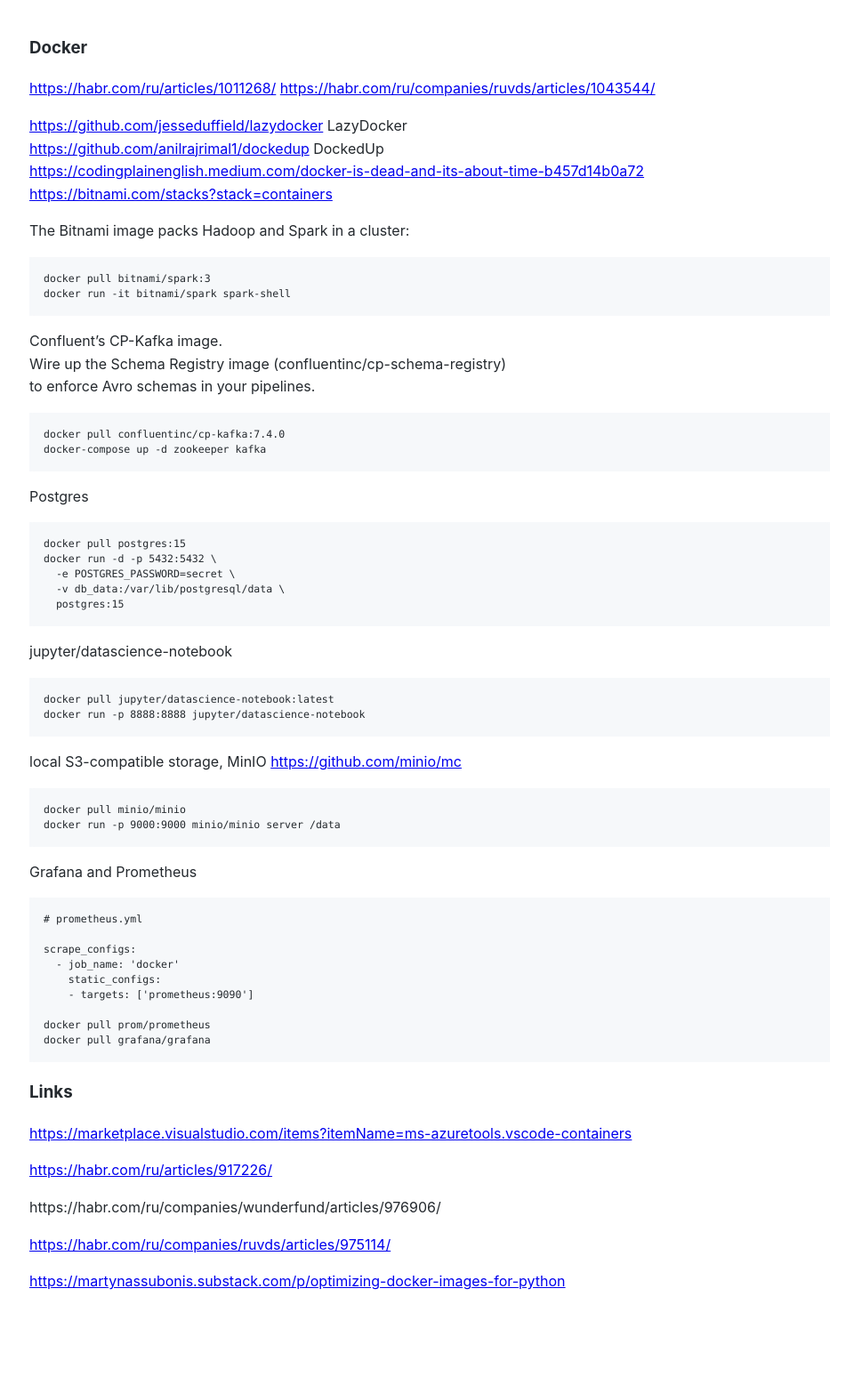
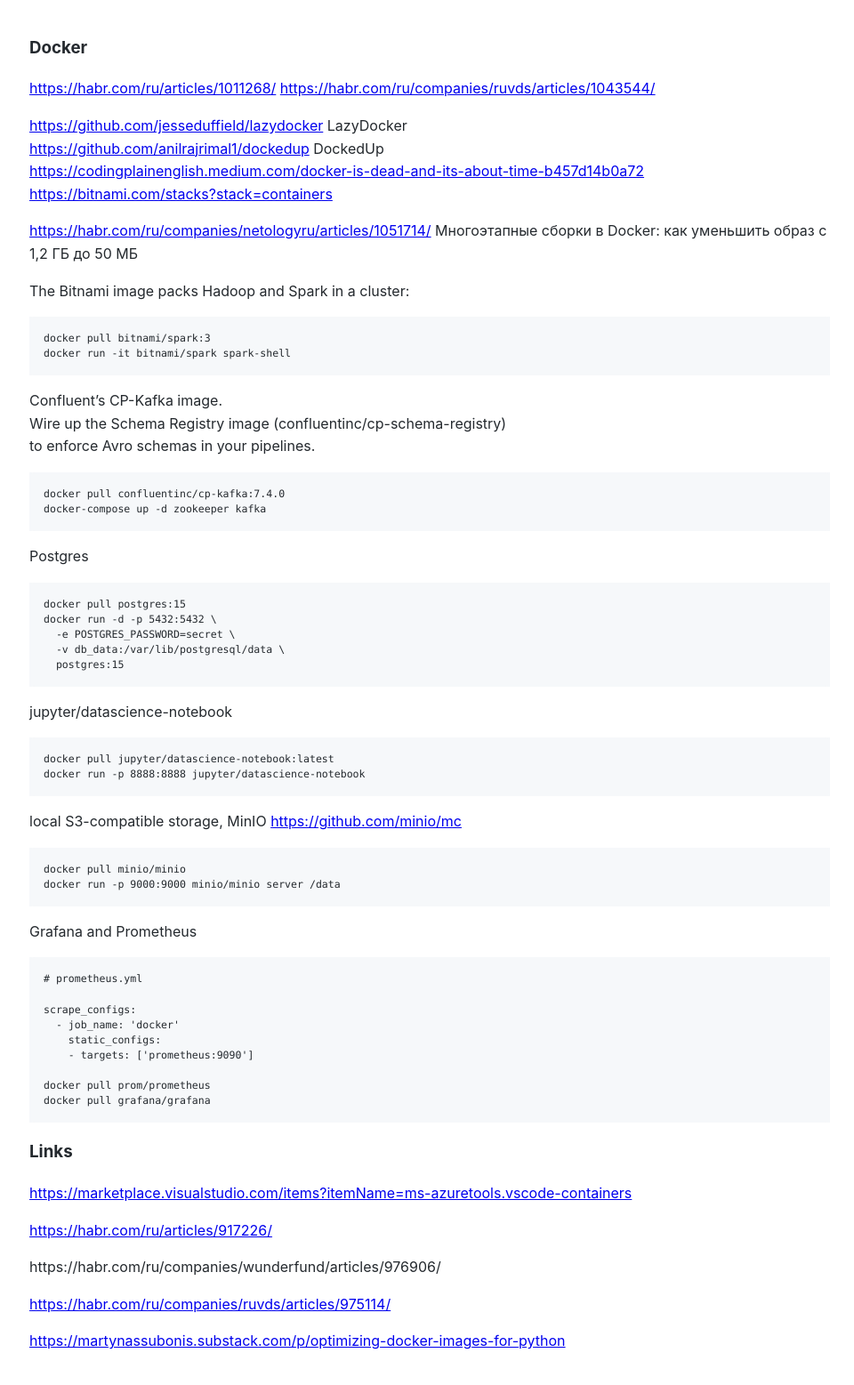
Before and after one commit to Michael-Lubinsky/michael-lubinsky.github.com, a Jekyll site: the page built from linux/docker.md, in a window 1280 px wide. Shown: the whole page at 89% size, without its empty margins (157-1117 px from the left). Built offline with Jekyll 4.4.1, drawn with Linux system fonts in a browser that asks for light colours; our own code applies the rules of GitHub Pages for plain Markdown files; before the commit the page ends 1490 px from its top, so only the background shows below that.

Commit message:
Update docker.md

````diff
--- a/linux/docker.md
+++ b/linux/docker.md
@@ -7,6 +7,8 @@
 <https://github.com/anilrajrimal1/dockedup> DockedUp
 <https://codingplainenglish.medium.com/docker-is-dead-and-its-about-time-b457d14b0a72>
 <https://bitnami.com/stacks?stack=containers>
+
+<https://habr.com/ru/companies/netologyru/articles/1051714/> Многоэтапные сборки в Docker: как уменьшить образ с 1,2 ГБ до 50 МБ
 
  The Bitnami image packs Hadoop and Spark in a cluster:
 ```
````
